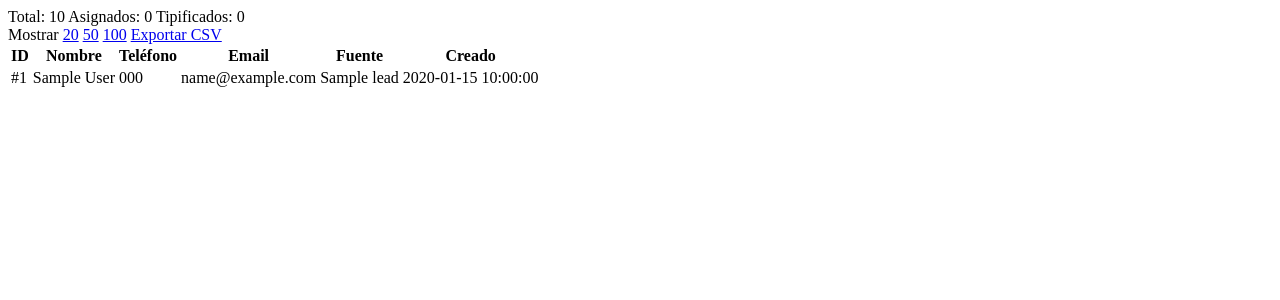
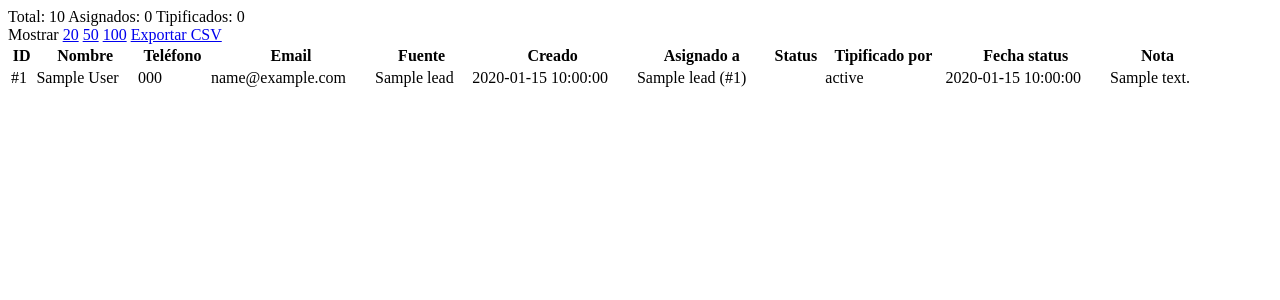
Before and after one commit to Xangel0s/NexusCRM, a PHP site: template app/Views/backdata/base_preview.php in a window 1280 px wide. Shown: the top 300 px of the page. Run offline with PHP 8.4, Linux system fonts and the light colour scheme; the template is opened without the code that fills it: most values are stand-ins (such as "Sample title", 1, 10 or a date in 2020); data that the repository does not hold is empty.

Commit message:
Fix: modal de preview de base ahora muestra tipificación y status igual que la vista principal

```diff
--- a/app/Views/backdata/base_preview.php
+++ b/app/Views/backdata/base_preview.php
@@ -14,12 +14,12 @@
       <a class="btn btn-sm btn-success" href="/backdata/base/export?id=<?= (int)$id ?>">Exportar CSV</a>
     </div>
   </div>
-  <div class="table-responsive">
-    <table class="table table-sm table-striped mb-0">
-      <thead><tr><th>ID</th><th>Nombre</th><th>Teléfono</th><th>Email</th><th>Fuente</th><th>Creado</th></tr></thead>
+  <div class="table-responsive" style="width:100%; overflow-x:auto;">
+    <table class="table table-sm table-striped mb-0" style="min-width:1200px;">
+  <thead><tr><th>ID</th><th>Nombre</th><th>Teléfono</th><th>Email</th><th>Fuente</th><th>Creado</th><th>Asignado a</th><th>Status</th><th>Tipificado por</th><th>Fecha status</th><th>Nota</th></tr></thead>
       <tbody>
       <?php if(empty($leads)): ?>
-        <tr><td colspan="6" class="text-muted text-center">Sin registros</td></tr>
+        <tr><td colspan="11" class="text-muted text-center">Sin registros</td></tr>
       <?php else: foreach($leads as $l): ?>
         <tr>
           <td>#<?= (int)$l['id'] ?></td>
@@ -28,6 +28,36 @@
           <td><?= htmlspecialchars($l['email'] ?? '') ?></td>
           <td><?= htmlspecialchars($l['source_name'] ?? '') ?></td>
           <td><?= htmlspecialchars($l['created_at'] ?? '') ?></td>
+          <td>
+            <?php if(!empty($l['seller_id'])): ?>
+              <?= htmlspecialchars(($l['seller_name'] ?? '')) ?> (<?= '#'.(int)$l['seller_id'] ?>)
+            <?php else: ?>-
+            <?php endif; ?>
+          </td>
+          <td>
+            <?php if(!empty($l['last_status'])): ?>
+              <?= status_pill($l['last_status']) ?>
+            <?php else: ?>
+              -
+            <?php endif; ?>
+          </td>
+          <td>
+            <?php if(!empty($l['last_status_by']) && !empty($l['last_status'])): ?>
+              <?= htmlspecialchars($l['last_status_by']) ?>
+            <?php else: ?>
+              -
+            <?php endif; ?>
+          </td>
+          <td>
+            <?php if(!empty($l['last_status_at']) && !empty($l['last_status'])): ?>
+              <?= htmlspecialchars($l['last_status_at']) ?>
+            <?php else: ?>
+              -
+            <?php endif; ?>
+          </td>
+          <td style="max-width:400px; white-space:normal; overflow-wrap:anywhere;" title="<?= htmlspecialchars($l['last_note'] ?? '-') ?>">
+            <?= htmlspecialchars($l['last_note'] ?? '-') ?>
+          </td>
         </tr>
       <?php endforeach; endif; ?>
       </tbody>
```
Also changed, not shown: app/Controllers/BackdataController.php (+9 -1 lines).
